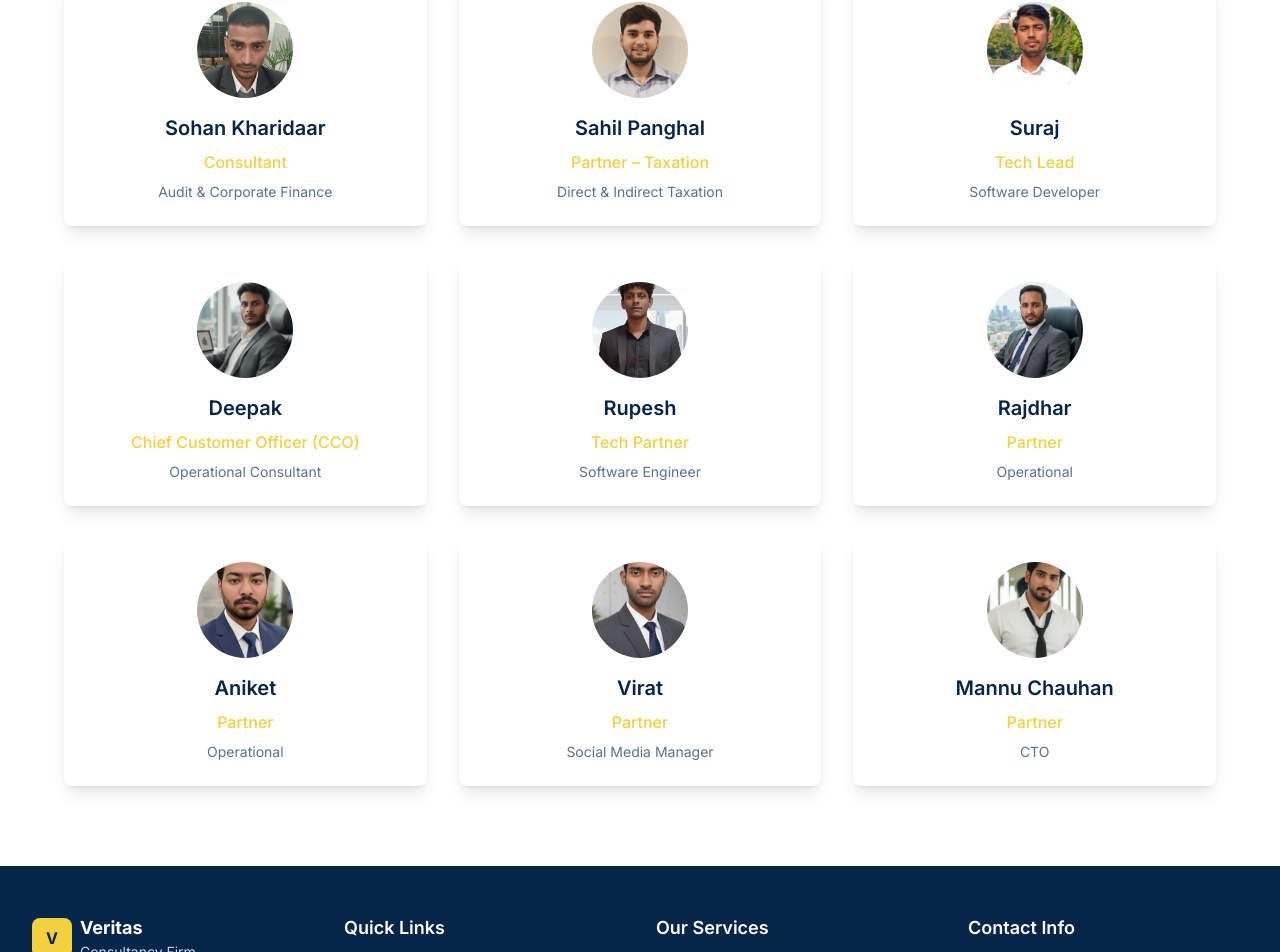
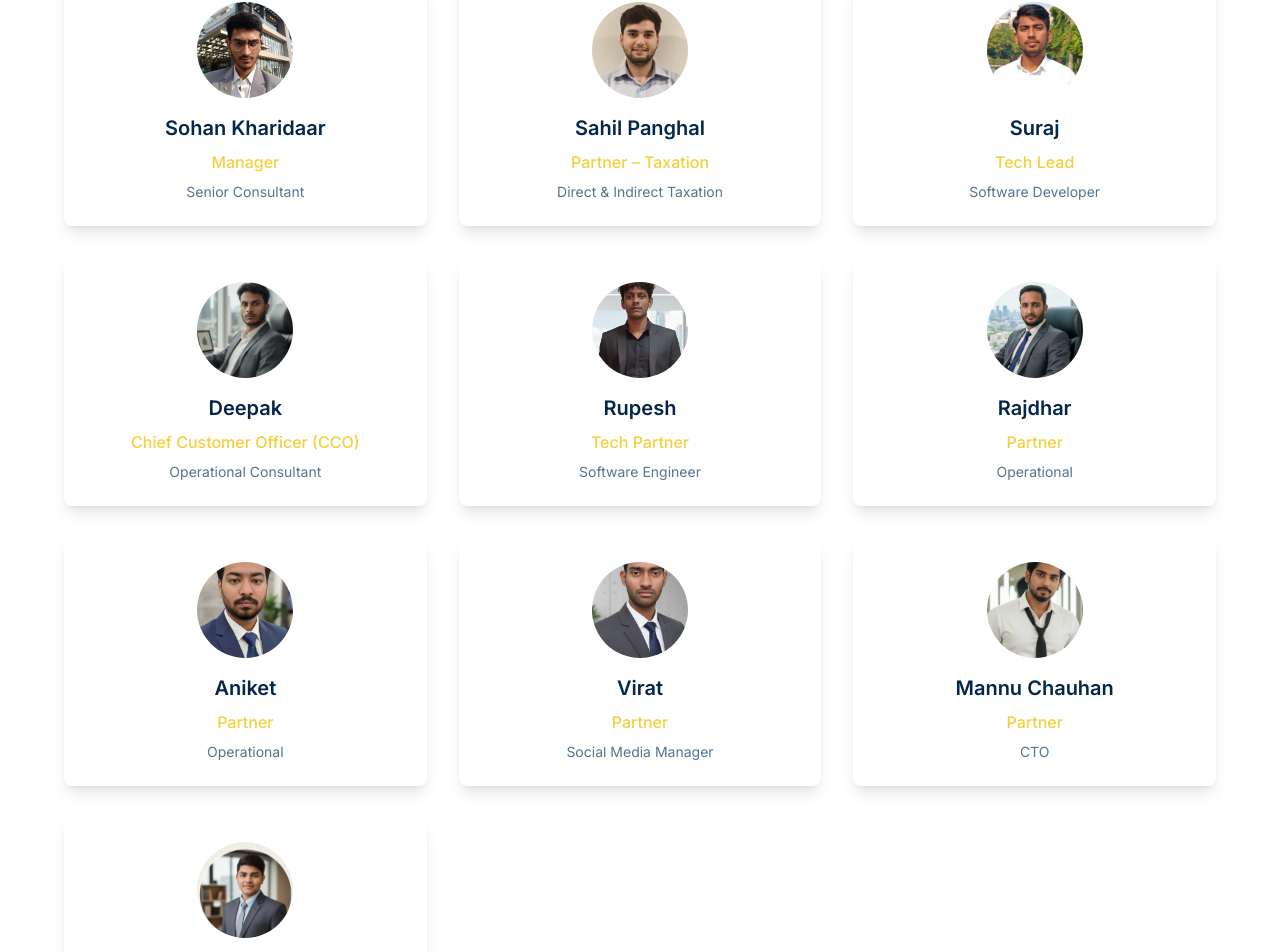
Before and after one commit to Zyvrix/Huaren_Consultancy, a React (Vite) app: page /about in a window 1280 px wide. Shown: the part 1523-2475 px from the top of the page. Built offline with nearby package versions, Linux system fonts and the light colour scheme.

Commit message:
Update team members and service links

```diff
--- a/src/pages/About.tsx
+++ b/src/pages/About.tsx
@@ -10,13 +10,14 @@ import teamRajdhar from "@/assets/team-rajdhar.jpg";
 import teamAniket from "@/assets/team-aniket.jpg";
 import teamVirat from "@/assets/team-virat.jpg";
 import teamMannu from "@/assets/team-mannu.jpg";
+import teamYash from "@/assets/team-yash.jpg";
 
 const About = () => {
   const teamMembers = [
     {
       name: "Sohan Kharidaar",
-      position: "Consultant",
-      specialization: "Audit & Corporate Finance",
+      position: "Manager",
+      specialization: "Senior Consultant",
       photo: teamSohan
     },
     {
@@ -66,6 +67,12 @@ const About = () => {
       position: "Partner",
       specialization: "CTO",
       photo: teamMannu
+    },
+    {
+      name: "Yash",
+      position: "Partner",
+      specialization: "Consultant",
+      photo: teamYash
     }
   ];
 
```
Also changed, not shown: src/assets/team-sohan.jpg, src/assets/team-yash.jpg (added).
